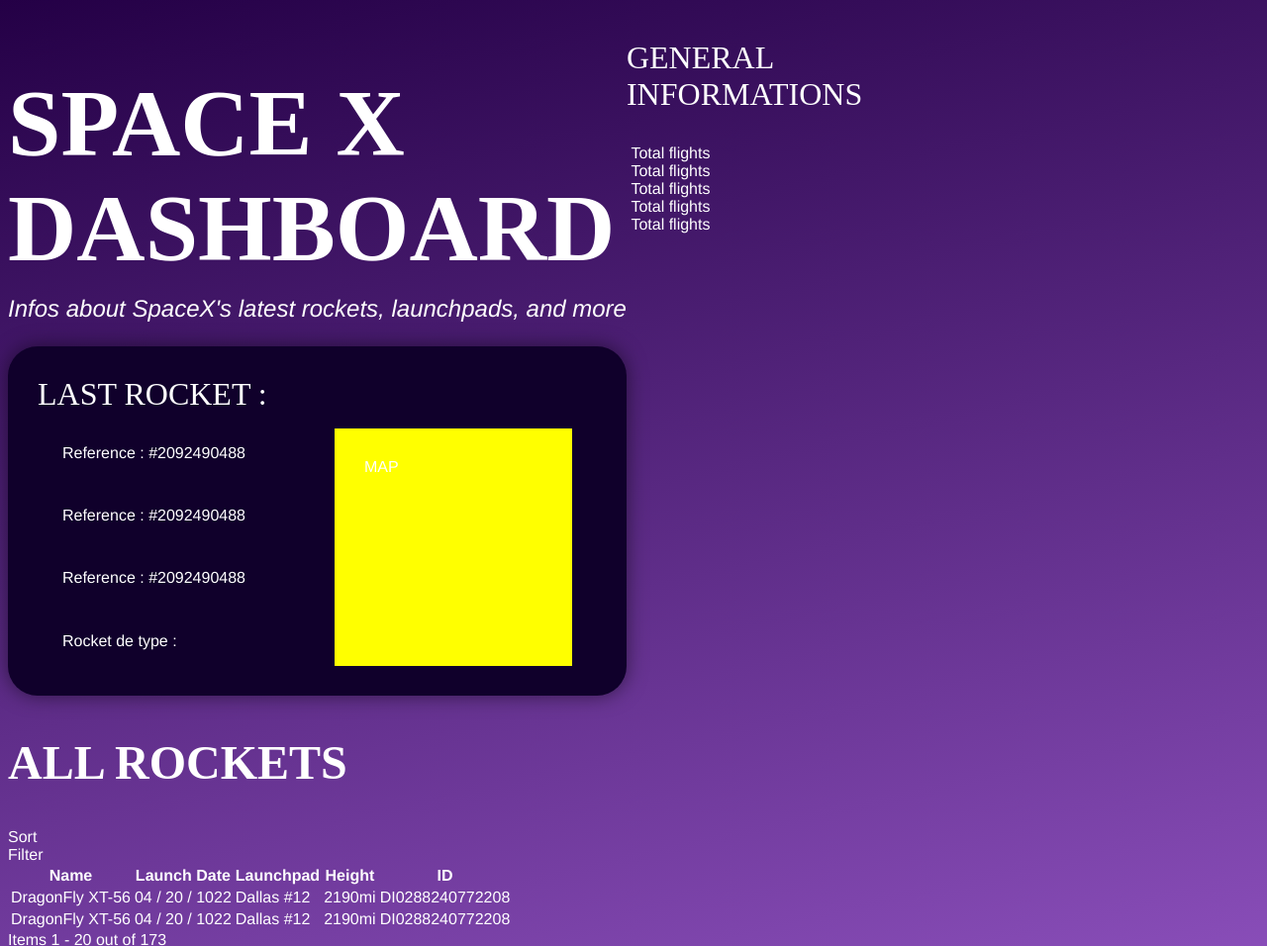
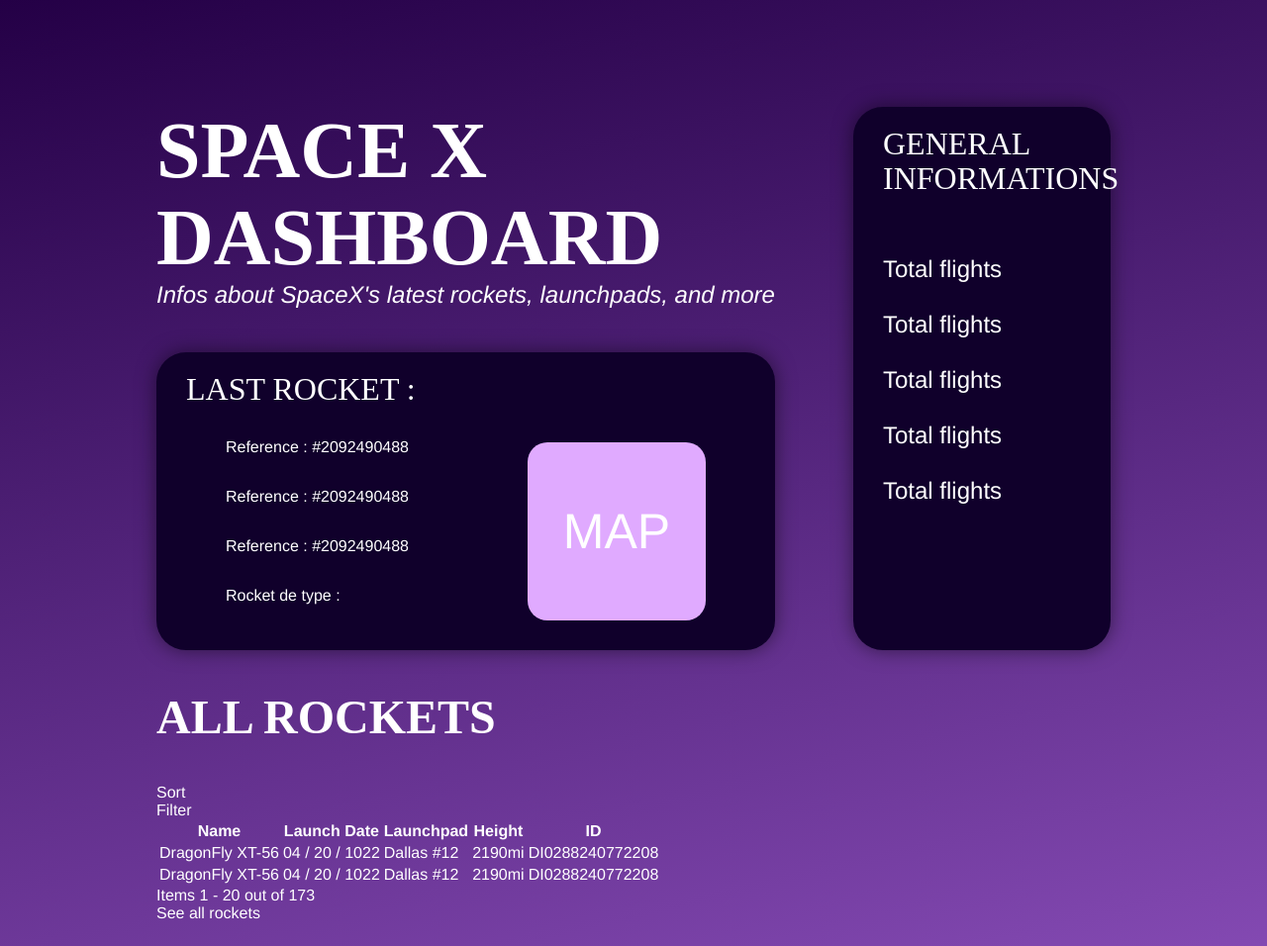
Before and after one commit to yvpierre/SpaceX-Dashboard, a plain HTML site: page index.html in a window 1280 px wide. Shown: the top 956 px of the page at 99% size. Drawn offline with Linux system fonts and the light colour scheme; no server answers.

Commit message:
All main components for the landing screen

```diff
--- a/index.html
+++ b/index.html
@@ -30,14 +30,16 @@
         <div class="generalInfos">
             <h3>GENERAL&nbsp;<br/>INFORMATIONS</h3>
             <div class="generalInfos--content">
-                <div class="generalInfos--elem generalInfos--totalFlights">&nbsp;Total flights</div>
-                <div class="generalInfos--elem ">&nbsp;Total flights</div>
-                <div class="generalInfos--elem ">&nbsp;Total flights</div>
-                <div class="generalInfos--elem ">&nbsp;Total flights</div>
-                <div class="generalInfos--elem ">&nbsp;Total flights</div>
+                <div class="generalInfos--elem generalInfos--totalFlights">&nbsp;<div class="generalInfos--elem--rest">Total flights</div></div>
+                <div class="generalInfos--elem generalInfos--totalFlights">&nbsp;<div class="generalInfos--elem--rest">Total flights</div></div>
+                <div class="generalInfos--elem ">&nbsp;<div class="generalInfos--elem--rest">Total flights</div></div>
+                <div class="generalInfos--elem ">&nbsp;<div class="generalInfos--elem--rest">Total flights</div></div>
+                <div class="generalInfos--elem ">&nbsp;<div class="generalInfos--elem--rest">Total flights</div></div>
             </div>
         </div>
     </div>
+
+
     <section class="rocketTab">
         <table div="rocketTab--main">
             <div class="rocketTab--titleAndBtn">
--- a/script.js
+++ b/script.js
@@ -12,6 +12,7 @@
     const nameLatest = document.querySelector(".lastRocket--name")
     const typeLatest = document.querySelector(".lastRocket--type")
     const amountAll = document.querySelector(".generalInfos--totalFlights")
+    const restMain = document.querySelector(".generalInfos--elem--rest")
 
     let launchpads  = await fetch("https://api.spacexdata.com/v4/launchpads/")
     let all  = await fetch("https://api.spacexdata.com/v4/launches/")
@@ -43,6 +44,8 @@
     nameLatest.textContent = nameLatest.textContent + dataLatest.name.toString()
     typeLatest.innerText = typeLatest.innerText + latestRocket.typeR()
     amountAll.innerText = sizeData(dataAll) + amountAll.innerText
+
+    restMain.style.color = "red"
 }
 
 function sizeData(item) {
--- a/styles.css
+++ b/styles.css
@@ -15,6 +15,8 @@
     --color--28: #C77DFF;
     --color--18: #E0AAFF;
 
+    padding: 50px 150px 250px 150px;
+
 }
 
 h1, h2, h3, h4 {
@@ -22,8 +24,9 @@
 }
 
 h1 {
-    font-size: 96px;
+    font-size: 80px;
     line-height: 1.1;
+    margin: 50px 0 50px 0;
 }
 
 h2 {
@@ -32,7 +35,13 @@
 
 h3 {
     font-size: 32px;
+    line-height: 1.1;
+    margin-top: -10px ;
     font-weight: 500;
+}
+
+.title {
+    padding-bottom: 20px;
 }
 
 .title > p {
@@ -42,8 +51,11 @@
 }
 
 .main {
+    position: relative;
     display: flex;
     flex-direction: row;
+    justify-content: space-between;
+
 }
 
 .left {
@@ -55,7 +67,7 @@
     background-color: var(--color--88);
     box-shadow: 0px 0px 20px rgba(0, 0, 0, 0.5);
     border-radius: 30px;
-    padding: 30px;
+    padding: 20px 30px 30px 30px;
 }
 
 .lastRocket > h3 {
@@ -69,15 +81,41 @@
 }
 
 .lastRocket--map {
-    width: 180px;
-    height: 180px;
-    background-color: yellow;
-    padding: 30px;
+    width: 140px;
+    height: 140px;
+    background-color: var(--color--18);
+    padding: 20px;
+    display: flex;
+    margin-top: 20px;
+    align-items: center;
+    justify-content: center;
+    font-size: 50px;
+    border-radius: 20px;
 }
 
 .lastRocket--infos {
     display: flex;
     flex-direction: column;
-    justify-content: space-between;
+    justify-content: space-around;
     padding-right: 40px;
 }
+
+.generalInfos {
+    position: relative;
+    background-color: var(--color--88);
+    box-shadow: 0px 0px 20px rgba(0, 0, 0, 0.5);
+    border-radius: 30px;
+    width: 200px;
+    padding: 30px;
+    min-height: 100%;
+    margin: 50px 0 0 50px;
+}
+
+.generalInfos--elem {
+    font-size: 24px;
+    color: var(--color--18);
+}
+
+.generalInfos--elem--rest {
+    color: white !important;
+}
```
